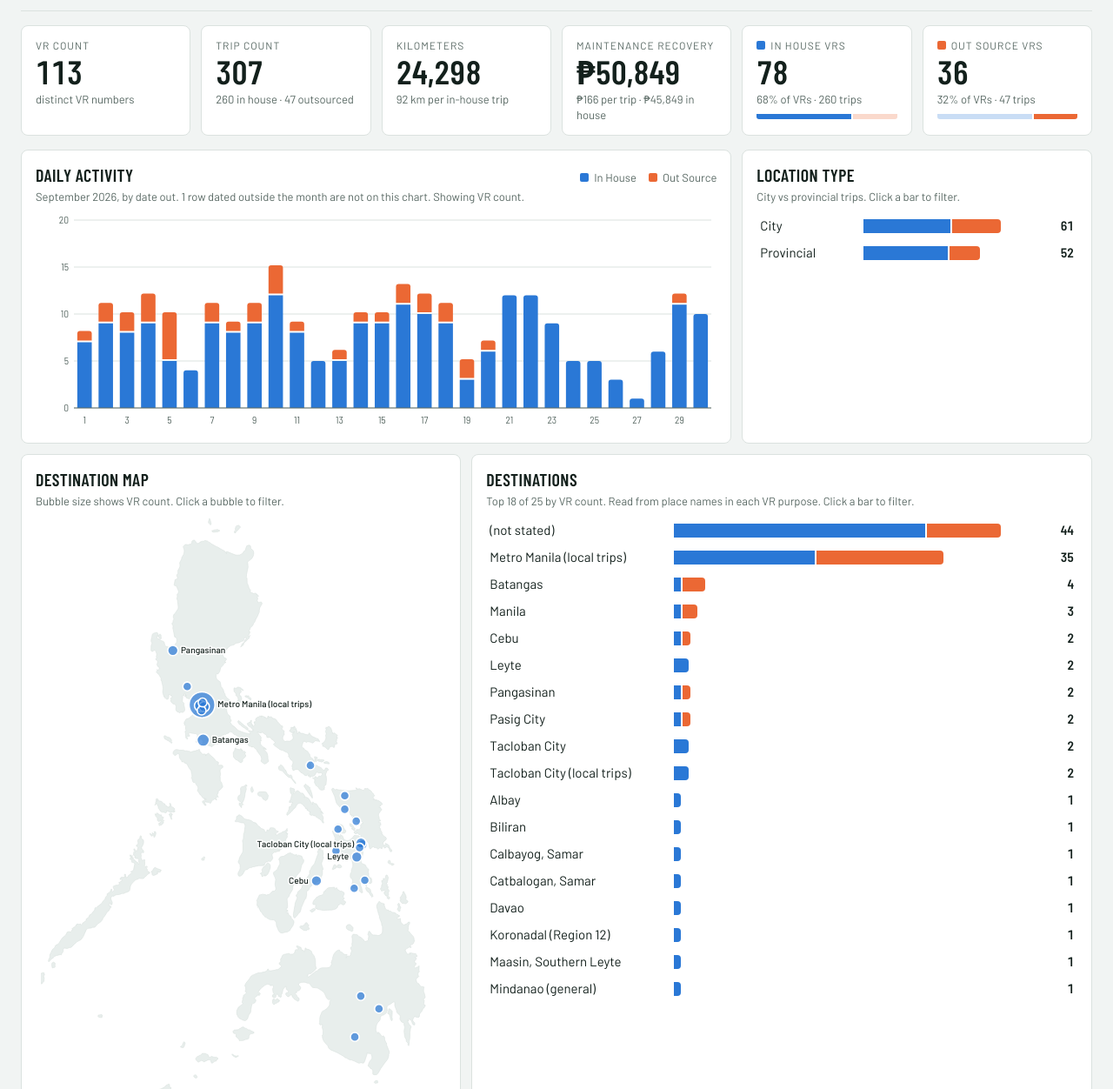
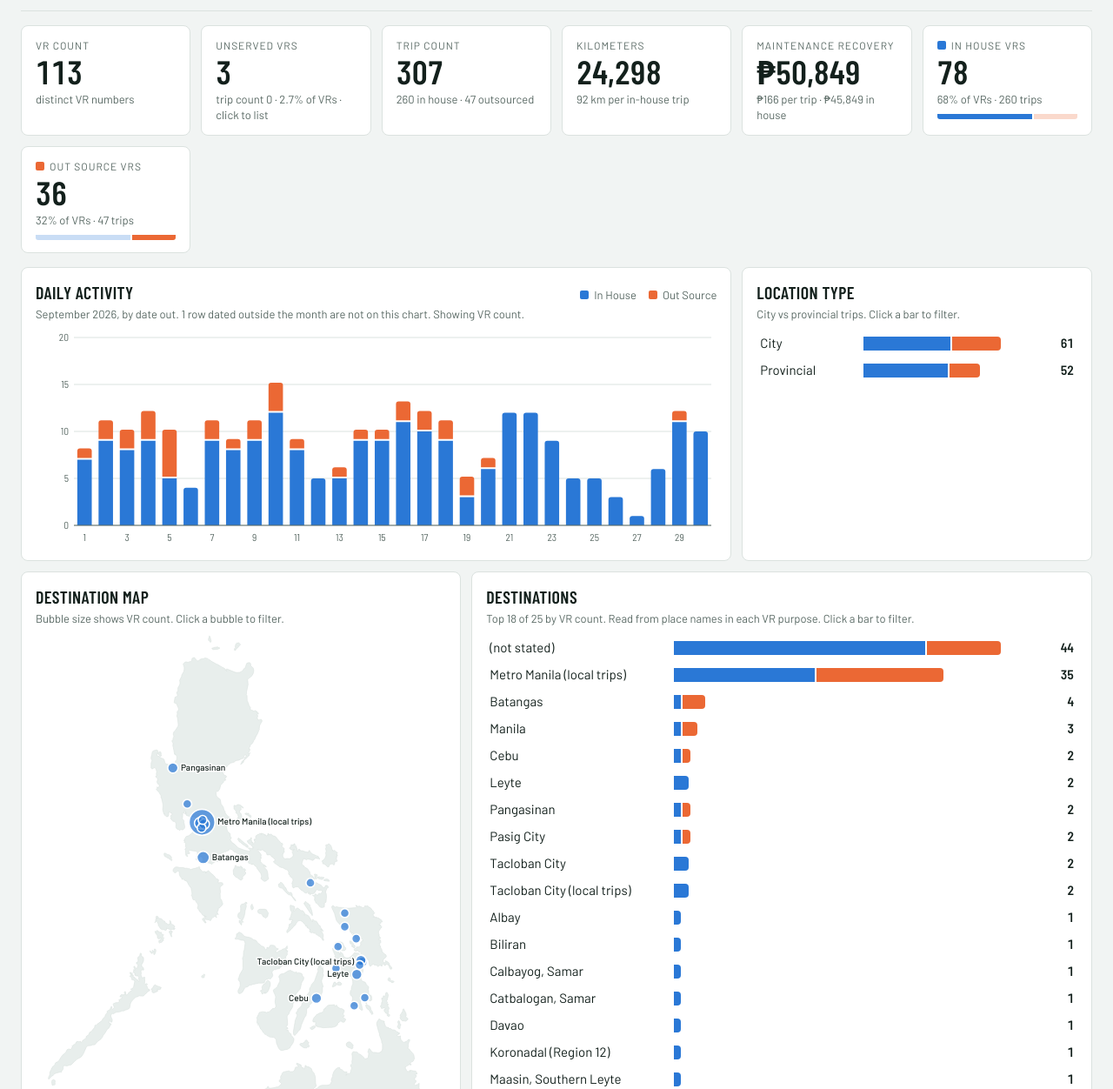
Before and after one commit to ericcaballes101/VRDashboard, a plain HTML site: page index.html in a window 1280 px wide. Shown: the part 240-1492 px from the top of the page at 87% size. Drawn offline with nearby package versions, Linux system fonts and the light colour scheme.

Commit message:
Add files via upload

```diff
--- a/index.html
+++ b/index.html
@@ -139,6 +139,7 @@ tr.tot td{font-weight:600;border-top:2px solid var(--line);border-bottom:0}
 #toast{position:fixed;left:50%;transform:translateX(-50%);bottom:max(18px,env(safe-area-inset-bottom,0px));background:var(--ink);color:var(--bg);padding:10px 16px;border-radius:8px;opacity:0;pointer-events:none;transition:opacity .2s;z-index:60;max-width:90vw}
 #toast.on{opacity:1}#toast.err{background:var(--outsrc);color:#fff}
 .note{color:var(--muted);font-size:13px}
+button.kpi{text-align:left;font:inherit;color:inherit;cursor:pointer;width:100%}button.kpi:hover{border-color:var(--muted)}.kpi.on{border-color:var(--outsrc);box-shadow:inset 0 0 0 1px var(--outsrc)}
 @media (prefers-reduced-motion:reduce){*{transition:none!important}}
 @media (max-width:560px){header h1{font-size:28px}.kpi .v{font-size:34px}.brow{grid-template-columns:minmax(70px,32%) 1fr 66px}}
 </style>
@@ -224,6 +225,11 @@ tr.tot td{font-weight:600;border-top:2px solid var(--line);border-bottom:0}
       <div class="tw scrolly" id="drvTable"></div>
     </div>
     <div class="panel">
+      <div class="phead"><h2>Unserved VRs</h2><span class="note" id="unsCount"></span></div>
+      <div class="sub">VR numbers that have a Trip count of 0. A VR number is listed once, however many rows it has.</div>
+      <div class="tw" id="unsTable"></div>
+    </div>
+    <div class="panel">
       <div class="phead"><h2>Office summary</h2></div>
       <div class="sub">Every measure side by side. Click a row to filter by office.</div>
       <div class="tw" id="officeTable"></div>
@@ -255,7 +261,9 @@ const plabel=p=>{const [y,m]=p.split('-');return MONTHS[+m-1]+' '+y};
 const MLAB={vr:'VRs',trip:'Trips',km:'km'};
 const KEY='vrmonitor.v1',EKEY='vrmonitor.empty';
 let askDel=null;let datasets={}; let measure='vr'; let sortKey='vr',sortDir=1,page=0;
-const F={period:new Set(),type:new Set(),office:new Set(),loc:new Set(),req:new Set(),drv:new Set(),dst:new Set(),q:''};
+const F={period:new Set(),type:new Set(),office:new Set(),loc:new Set(),req:new Set(),drv:new Set(),dst:new Set(),q:'',uns:false};
+let UNS=new Set();
+function clearAll(){Object.keys(F).forEach(k=>{if(k==='q')F.q='';else if(k==='uns')F.uns=false;else F[k].clear()})}
 const FIELD={type:'type',office:'office',loc:'loc',req:'req',drv:'driver',dst:'dest'};
 const FNAME={type:'Type',office:'Office',loc:'Location',req:'Requestor',drv:'Driver',dst:'Destination',period:'Month'};
 
@@ -349,32 +357,34 @@ function load(){let ok=false;try{const s=localStorage.getItem(KEY);if(s){JSON.pa
   if(!ok&&!emp){const d=sampleDataset();datasets[d.period]=d}}
 
 /* ---------- aggregation ---------- */
-function newG(){return{v:{all:new Set(),in:new Set(),out:new Set()},t:{all:0,in:0,out:0},k:{all:0,in:0,out:0},m:{all:0,in:0,out:0}}}
-function add(g,r){const s=r.type==='Out Source'?'out':'in';g.v.all.add(r.vr);g.v[s].add(r.vr);g.t.all+=r.trip;g.t[s]+=r.trip;g.k.all+=r.km;g.k[s]+=r.km;const mm=r.maint||0;g.m.all+=mm;g.m[s]+=mm}
+function newG(){return{v:{all:new Set(),in:new Set(),out:new Set()},u:{all:new Set(),in:new Set(),out:new Set()},t:{all:0,in:0,out:0},k:{all:0,in:0,out:0},m:{all:0,in:0,out:0}}}
+function add(g,r){const s=r.type==='Out Source'?'out':'in';g.v.all.add(r.vr);g.v[s].add(r.vr);g.t.all+=r.trip;g.t[s]+=r.trip;if(r.trip===0){g.u.all.add(r.vr);g.u[s].add(r.vr)}g.k.all+=r.km;g.k[s]+=r.km;const mm=r.maint||0;g.m.all+=mm;g.m[s]+=mm}
 function group(rows,fn){const m=new Map();rows.forEach(r=>{const k=fn(r);if(k==null)return;let g=m.get(k);if(!g){g=newG();m.set(k,g)}add(g,r)});return m}
 function val(g,m,s){return m==='vr'?g.v[s].size:m==='trip'?g.t[s]:m==='km'?g.k[s]:g.m[s]}
 function allRows(){const out=[];Object.values(datasets).forEach(d=>{if(!F.period.size||F.period.has(d.period))out.push(...d.rows)});return out}
 function match(r,excl){
+  if(F.uns&&r.trip!==0)return false;
   for(const k in FIELD){if(k!==excl&&F[k].size&&!F[k].has(r[FIELD[k]]))return false}
   if(F.q){const s=(r.vr+' '+r.req+' '+r.purpose+' '+r.driver+' '+r.office+' '+(r.dest||'')).toLowerCase();if(!s.includes(F.q))return false}
   return true}
 const rowsFor=excl=>allRows().filter(r=>match(r,excl));
 function tipHtml(title,g){
-  const row=(n,s)=>'<tr><td>'+n+'</td><td class="num">'+fmt(g.v[s].size)+'</td><td class="num">'+fmt(g.t[s])+'</td><td class="num">'+fmt(g.k[s])+'</td><td class="num">'+peso(g.m[s])+'</td></tr>';
-  return '<b>'+esc(title)+'</b><table><tr><th></th><th>VRs</th><th>Trips</th><th>km</th><th>Recovery</th></tr>'+row('All','all')+row('In House','in')+row('Out Source','out')+'</table>'}
+  const row=(n,s)=>'<tr><td>'+n+'</td><td class="num">'+fmt(g.v[s].size)+'</td><td class="num">'+fmt(g.t[s])+'</td><td class="num">'+fmt(g.u[s].size)+'</td><td class="num">'+fmt(g.k[s])+'</td><td class="num">'+peso(g.m[s])+'</td></tr>';
+  return '<b>'+esc(title)+'</b><table><tr><th></th><th>VRs</th><th>Trips</th><th>Unserved</th><th>km</th><th>Recovery</th></tr>'+row('All','all')+row('In House','in')+row('Out Source','out')+'</table>'}
 
 /* ---------- render ---------- */
+function computeUns(){}
 function render(){
+  computeUns();
   const ds=Object.values(datasets).sort((a,b)=>a.period<b.period?-1:1);
   const rows=rowsFor(null);
   const sel=F.period.size?[...F.period].sort().map(plabel).join(', '):(ds.length>1?'All loaded months':(ds[0]?plabel(ds[0].period):'No data'));
   const tot=newG();rows.forEach(r=>add(tot,r));
-  $('#subtitle').textContent=sel+' · '+fmt(tot.v.all.size)+' vehicle requests · '+fmt(tot.t.all)+' trips · '+fmt(tot.k.all)+' km · '+peso(tot.m.all)+' maintenance recovery';
+  $('#subtitle').textContent=sel+' · '+fmt(tot.v.all.size)+' VRs · '+fmt(tot.t.all)+' trips · '+fmt(tot.u.all.size)+' unserved · '+fmt(tot.k.all)+' km · '+peso(tot.m.all)+' maintenance recovery';
   renderData(ds);renderControls();renderKpis(tot);renderTrend(rows);
   renderBars('#locBars','loc',r=>r.loc,8);renderBars('#officeBars','office',r=>r.office,10);renderBars('#reqBars','req',r=>r.req,10);renderBars('#drvBars','drv',r=>r.driver,10);renderDrvTable();renderBars('#dstBars','dst',r=>r.dest,18);renderMap();
-  renderOfficeTable();renderVrTable(rows);
-  const mixed=[...group(rows,r=>r.vr).values()].filter(g=>g.v.in.size&&g.v.out.size).length;
-  $('#foot').textContent='VR count is the number of distinct VR numbers. Trips add up the Trip count column. Kilometers add up KM Total. Maintenance recovery adds up the Maintenance column, in pesos. Destinations are read from place names in the Purpose text unless the file has a Destination column.'+(mixed?' '+mixed+' VR'+(mixed>1?'s have':' has')+' both in-house and outsourced legs, so In House + Out Source can exceed the total.':'')}
+  renderOfficeTable();renderUnserved(rows);renderVrTable(rows);
+  $('#foot').textContent='VR count is the number of distinct VR numbers: a VR number that appears on many rows counts once. Trip count adds up the Trip count column. Unserved VRs are distinct VR numbers with a Trip count of 0. Kilometers add up KM Total. Maintenance recovery adds up the Maintenance column, in pesos. Destinations are read from place names in the Purpose text unless the file has a Destination column.'}
 function renderData(ds){
   const s=ds.some(d=>d.sample);
   $('#hint').innerHTML=!ds.length?'<b>Nothing loaded.</b> Drop your monthly VR file here or use Upload.<br><button type="button" class="btn ghost" id="loadsample" style="margin-top:6px;padding:4px 10px">Load the sample file</button>':s?'<b>Showing the sample September file.</b> <span class="tag">Sample</span><br>Drop your monthly VR file here or use Upload. Uploading a month that is already loaded replaces it.'
@@ -390,13 +400,15 @@ function renderControls(){
   document.querySelectorAll('#measure button').forEach(b=>b.setAttribute('aria-pressed',b.dataset.m===measure));
   document.querySelectorAll('#typeseg button').forEach(b=>b.setAttribute('aria-pressed',(b.dataset.t===''&&!F.type.size)||F.type.has(b.dataset.t)));
   const chips=[];['period','office','loc','req','drv','dst'].forEach(k=>F[k].forEach(v=>chips.push([k,v])));
-  $('#active').innerHTML=chips.length?'<span class="lbl">Filters</span>'+chips.map(([k,v])=>'<button type="button" class="fchip" data-k="'+k+'" data-v="'+esc(v)+'"><span>'+FNAME[k]+':</span> '+esc(k==='period'?plabel(v):v)+' ×</button>').join('')+'<button type="button" class="btn ghost" id="clear" style="padding:3px 10px">Clear all</button>':''}
+  const nch=chips.length+(F.uns?1:0);
+  $('#active').innerHTML=nch?'<span class="lbl">Filters</span>'+(F.uns?'<button type="button" class="fchip" data-uns><span>Show:</span> Unserved VRs only ×</button>':'')+chips.map(([k,v])=>'<button type="button" class="fchip" data-k="'+k+'" data-v="'+esc(v)+'"><span>'+FNAME[k]+':</span> '+esc(k==='period'?plabel(v):v)+' ×</button>').join('')+'<button type="button" class="btn ghost" id="clear" style="padding:3px 10px">Clear all</button>':''}
 function renderKpis(t){
-  const inV=t.v.in.size,outV=t.v.out.size,s=inV+outV||1;
+  const inV=t.v.in.size,outV=t.v.out.size,s=inV+outV||1,uns=t.u.all.size,tv=t.v.all.size;
   const avg=t.t.in?t.k.in/t.t.in:0;
-  const tile=(k,v,sub,extra,dot)=>'<div class="kpi"><div class="k">'+(dot?'<i class="dot '+dot+'"></i>':'')+k+'</div><div class="v">'+v+'</div><div class="s">'+sub+'</div>'+(extra||'')+'</div>';
+  const tile=(k,v,sub,extra,dot,attr)=>'<'+(attr?'button type="button" '+attr+' class="kpi click'+(F.uns?' on':'')+'"':'div class="kpi"')+'><div class="k">'+(dot?'<i class="dot '+dot+'"></i>':'')+k+'</div><div class="v">'+v+'</div><div class="s">'+sub+'</div>'+(extra||'')+(attr?'</button>':'</div>');
   $('#kpis').innerHTML=
-    tile('VR count',fmt(t.v.all.size),'distinct VR numbers')+
+    tile('VR count',fmt(tv),'distinct VR numbers')+
+    tile('Unserved VRs',fmt(uns),'trip count 0 · '+(tv?(uns/tv*100).toFixed(1):'0')+'% of VRs'+(uns?' · click to list':''),'',null,'data-uns')+
     tile('Trip count',fmt(t.t.all),fmt(t.t.in)+' in house · '+fmt(t.t.out)+' outsourced')+
     tile('Kilometers',fmt(t.k.all),avg?fmt(avg)+' km per in-house trip':'no km logged')+
     tile('Maintenance recovery',peso(t.m.all),t.m.all?peso(t.m.all/Math.max(1,t.t.all))+' per trip · '+peso(t.m.in)+' in house':'none recorded')+
@@ -461,7 +473,7 @@ function renderMap(){
   const pts=[];let nsV=0;
   m.forEach((g,k)=>{const e=DM[k];if(e)pts.push({k,g,lat:e[2],lon:e[3],v:val(g,measure,'all')});else nsV+=g.v.all.size});
   $('#mapSub').textContent='Bubble size shows '+MNAME()+'. Click a bubble to filter.';
-  const placed=pts.reduce((a,p)=>a+p.g.v.all.size,0);
+
   $('#mapNote').textContent=Object.keys(datasets).length?(pts.length+' places on the map. '+fmt(nsV)+' VRs have no place in the purpose and are not plotted. City trips from the Quezon City and Tacloban offices with no place are shown as local trips. Add a Destination column to your file to be exact.'):'';
   let s='<svg viewBox="0 0 '+PH.W+' '+PH.H+'" role="img" aria-label="Map of destinations in the Philippines"><path class="land" d="'+PH.d+'"/>';
   if(!pts.length){el.innerHTML=s+'</svg>';return}
@@ -475,6 +487,11 @@ function renderMap(){
     if(boxes.some(o=>b[0]<o[2]&&b[2]>o[0]&&b[1]<o[3]&&b[3]>o[1]))return;
     boxes.push(b);s+='<text class="mlab" x="'+x.toFixed(1)+'" y="'+y.toFixed(1)+'" text-anchor="'+(left?'end':'start')+'">'+esc(p.k)+'</text>'});
   el.innerHTML=s+'</svg>'}
+function renderUnserved(rows){
+  const m=new Map();rows.forEach(r=>{if(r.trip!==0)return;let o=m.get(r.vr);if(!o){o={...r,zero:0};m.set(r.vr,o)}o.zero++});
+  const arr=[...m.values()].sort((a,b)=>a.vr.localeCompare(b.vr,undefined,{numeric:true}));
+  $('#unsCount').textContent=fmt(arr.length)+' VR'+(arr.length===1?'':'s');
+  $('#unsTable').innerHTML=arr.length?'<table><thead><tr><th>VR no.</th><th>Requestor</th><th>Office in charge</th><th>Location</th><th>VR type</th><th>Driver</th><th>Destination</th><th class="r">Rows with 0 trips</th><th>Departure → return</th><th>Purpose</th></tr></thead><tbody>'+arr.map(o=>'<tr><td class="num" style="white-space:nowrap">'+esc(o.vr)+'</td><td>'+esc(o.req)+'</td><td>'+esc(o.office)+'</td><td>'+esc(o.loc)+'</td><td>'+typePill(o.type)+'</td><td>'+esc(o.driver)+'</td><td>'+esc(o.dest)+'</td><td class="r num">'+fmt(o.zero)+'</td><td class="num" style="white-space:nowrap">'+esc(o.dep)+'</td><td><div class="purpose" title="'+esc(o.purpose)+'">'+esc(o.purpose)+'</div></td></tr>').join('')+'</tbody></table>':'<div class="empty">'+(Object.keys(datasets).length?'No unserved VRs. No row has a trip count of 0.':emptyMsg())+'</div>'}
 function renderDrvTable(){
   const rows=rowsFor('drv');const m=group(rows,r=>r.driver);
   const arr=[...m].sort((a,b)=>b[1].k.all-a[1].k.all||b[1].t.all-a[1].t.all);
@@ -483,19 +500,19 @@ function renderDrvTable(){
 function renderOfficeTable(){
   const rows=rowsFor('office');const m=group(rows,r=>r.office);const t=newG();rows.forEach(r=>add(t,r));
   const arr=[...m].sort((a,b)=>b[1].v.all.size-a[1].v.all.size);
-  const tr=(n,g,cls,attr)=>'<tr class="'+cls+'" '+attr+'><td>'+esc(n)+'</td><td class="r num">'+fmt(g.v.all.size)+'</td><td class="r num">'+fmt(g.v.in.size)+'</td><td class="r num">'+fmt(g.v.out.size)+'</td><td class="r num">'+fmt(g.t.all)+'</td><td class="r num">'+fmt(g.k.all)+'</td><td class="r num">'+peso(g.m.all)+'</td></tr>';
-  $('#officeTable').innerHTML=arr.length?'<table><thead><tr><th>Office in charge</th><th class="r">VRs</th><th class="r">In House VRs</th><th class="r">Out Source VRs</th><th class="r">Trips</th><th class="r">Kilometers</th><th class="r">Maint. recovery</th></tr></thead><tbody>'+
+  const tr=(n,g,cls,attr)=>'<tr class="'+cls+'" '+attr+'><td>'+esc(n)+'</td><td class="r num">'+fmt(g.v.all.size)+'</td><td class="r num">'+fmt(g.v.in.size)+'</td><td class="r num">'+fmt(g.v.out.size)+'</td><td class="r num">'+fmt(g.u.all.size)+'</td><td class="r num">'+fmt(g.t.all)+'</td><td class="r num">'+fmt(g.k.all)+'</td><td class="r num">'+peso(g.m.all)+'</td></tr>';
+  $('#officeTable').innerHTML=arr.length?'<table><thead><tr><th>Office in charge</th><th class="r">VRs</th><th class="r">In House VRs</th><th class="r">Out Source VRs</th><th class="r">Unserved VRs</th><th class="r">Trips</th><th class="r">Kilometers</th><th class="r">Maint. recovery</th></tr></thead><tbody>'+
     arr.map(([k,g])=>tr(k,g,'click','data-bk="office" data-bv="'+esc(k)+'"')).join('')+tr('Total',t,'tot','')+'</tbody></table>':'<div class="empty">'+emptyMsg()+'</div>'}
 function renderVrTable(rows){
   const m=new Map();
-  rows.forEach(r=>{let o=m.get(r.vr);if(!o){o={vr:r.vr,dest:r.dest,drivers:new Set(),req:r.req,office:r.office,loc:r.loc,types:new Set(),trips:0,km:0,maint:0,dep:r.dep,purpose:r.purpose,period:r.period};m.set(r.vr,o)}o.types.add(r.type);o.drivers.add(r.driver);o.trips+=r.trip;o.km+=r.km;o.maint+=r.maint||0});
+  rows.forEach(r=>{let o=m.get(r.vr);if(!o){o={vr:r.vr,dest:r.dest,drivers:new Set(),req:r.req,office:r.office,loc:r.loc,types:new Set(),trips:0,zero:0,km:0,maint:0,dep:r.dep,purpose:r.purpose,period:r.period};m.set(r.vr,o)}o.types.add(r.type);o.drivers.add(r.driver);o.trips+=r.trip;if(r.trip===0)o.zero++;o.km+=r.km;o.maint+=r.maint||0});
   let arr=[...m.values()].map(o=>({...o,type:o.types.size>1?'Both':[...o.types][0],driver:[...o.drivers].join('; ')}));
   const num_=['trips','km','maint'].includes(sortKey);
   arr.sort((a,b)=>(num_?a[sortKey]-b[sortKey]:String(a[sortKey]).localeCompare(String(b[sortKey]),undefined,{numeric:true}))*sortDir);
   const PS=12,pages=Math.max(1,Math.ceil(arr.length/PS));page=Math.min(page,pages-1);
   const cols=[['vr','VR no.'],['req','Requestor'],['office','Office in charge'],['loc','Location'],['type','VR type'],['driver','Driver'],['dest','Destination'],['trips','Trips',1],['km','km',1],['maint','Maint. recovery',1],['dep','Departure → return'],['purpose','Purpose']];
   const th=cols.map(([k,n,r])=>'<th class="'+(r?'r':'')+'"><button type="button" data-sort="'+k+'">'+n+(sortKey===k?(sortDir>0?' ▲':' ▼'):'')+'</button></th>').join('');
-  $('#vrTable').innerHTML=arr.length?'<table><thead><tr>'+th+'</tr></thead><tbody>'+arr.slice(page*PS,page*PS+PS).map(o=>'<tr><td class="num" style="white-space:nowrap">'+esc(o.vr)+'</td><td>'+esc(o.req)+'</td><td>'+esc(o.office)+'</td><td>'+esc(o.loc)+'</td><td>'+typePill(o.type)+'</td><td>'+esc(o.driver)+'</td><td>'+esc(o.dest)+'</td><td class="r num">'+fmt(o.trips)+'</td><td class="r num">'+fmt(o.km)+'</td><td class="r num">'+(o.maint?peso(o.maint):'–')+'</td><td class="num" style="white-space:nowrap">'+esc(o.dep)+'</td><td><div class="purpose" title="'+esc(o.purpose)+'">'+esc(o.purpose)+'</div></td></tr>').join('')+'</tbody></table>':'<div class="empty">'+emptyMsg()+'</div>';
+  $('#vrTable').innerHTML=arr.length?'<table><thead><tr>'+th+'</tr></thead><tbody>'+arr.slice(page*PS,page*PS+PS).map(o=>'<tr><td class="num" style="white-space:nowrap">'+esc(o.vr)+(o.zero?' <span class="pill">'+(o.trips===0?'Unserved':'Partly unserved')+'</span>':'')+'</td><td>'+esc(o.req)+'</td><td>'+esc(o.office)+'</td><td>'+esc(o.loc)+'</td><td>'+typePill(o.type)+'</td><td>'+esc(o.driver)+'</td><td>'+esc(o.dest)+'</td><td class="r num">'+fmt(o.trips)+'</td><td class="r num">'+fmt(o.km)+'</td><td class="r num">'+(o.maint?peso(o.maint):'–')+'</td><td class="num" style="white-space:nowrap">'+esc(o.dep)+'</td><td><div class="purpose" title="'+esc(o.purpose)+'">'+esc(o.purpose)+'</div></td></tr>').join('')+'</tbody></table>':'<div class="empty">'+emptyMsg()+'</div>';
   $('#vrCount').textContent=fmt(arr.length)+' VRs';
   $('#pager').innerHTML=arr.length>PS?'<button class="btn" type="button" data-pg="-1"'+(page===0?' disabled':'')+'>Previous</button><span>Page '+(page+1)+' of '+pages+'</span><button class="btn" type="button" data-pg="1"'+(page>=pages-1?' disabled':'')+'>Next</button>':''}
 
@@ -508,9 +525,10 @@ document.addEventListener('click',e=>{
   if(b=t.closest('[data-p]')){askDel=null;return toggle('period',b.dataset.p)}
   if(b=t.closest('[data-ask]')){askDel=b.dataset.ask;return render()}
   if(t.closest('[data-cancel]')){askDel=null;return render()}
-  if(b=t.closest('[data-rm]')){const p=b.dataset.rm;askDel=null;if(p==='*'){datasets={};Object.keys(F).forEach(k=>k==='q'?F.q='':F[k].clear());$('#q').value='';sortKey='vr';sortDir=1}else{delete datasets[p];F.period.delete(p)}save();page=0;return render()}
+  if(b=t.closest('[data-rm]')){const p=b.dataset.rm;askDel=null;if(p==='*'){datasets={};clearAll();$('#q').value='';sortKey='vr';sortDir=1}else{delete datasets[p];F.period.delete(p)}save();page=0;return render()}
+  if(t.closest('[data-uns]')){F.uns=!F.uns;page=0;return render()}
   if(b=t.closest('.fchip'))return toggle(b.dataset.k,b.dataset.v);
-  if(t.closest('#clear')){Object.keys(F).forEach(k=>k==='q'?F.q='':F[k].clear());$('#q').value='';page=0;return render()}
+  if(t.closest('#clear')){clearAll();$('#q').value='';page=0;return render()}
   if(b=t.closest('#measure button')){measure=b.dataset.m;return render()}
   if(b=t.closest('#typeseg button')){F.type.clear();if(b.dataset.t)F.type.add(b.dataset.t);page=0;return render()}
   if(b=t.closest('[data-sort]')){const k=b.dataset.sort;if(sortKey===k)sortDir*=-1;else{sortKey=k;sortDir=['trips','km','maint'].includes(k)?-1:1}return render()}
```
